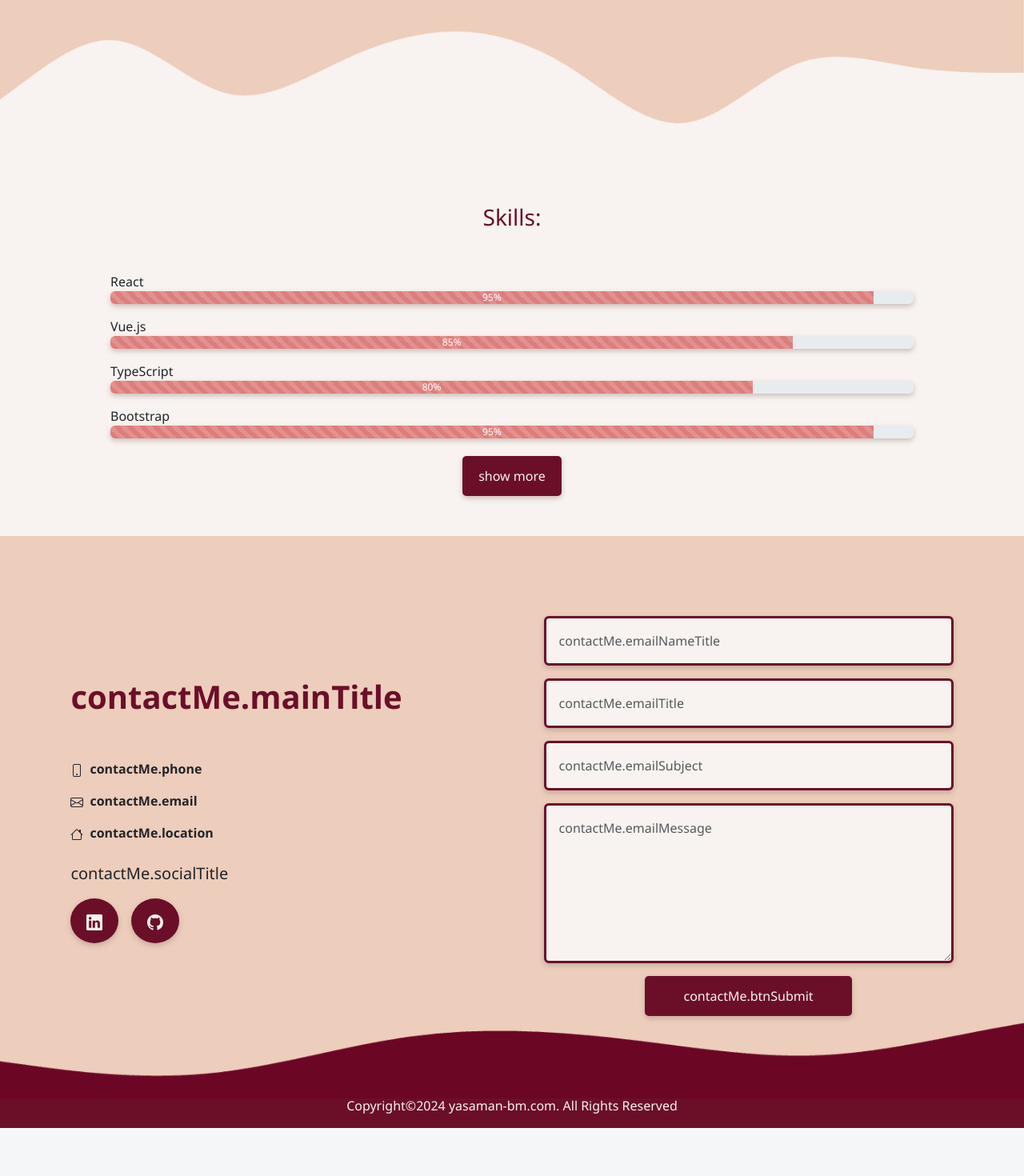
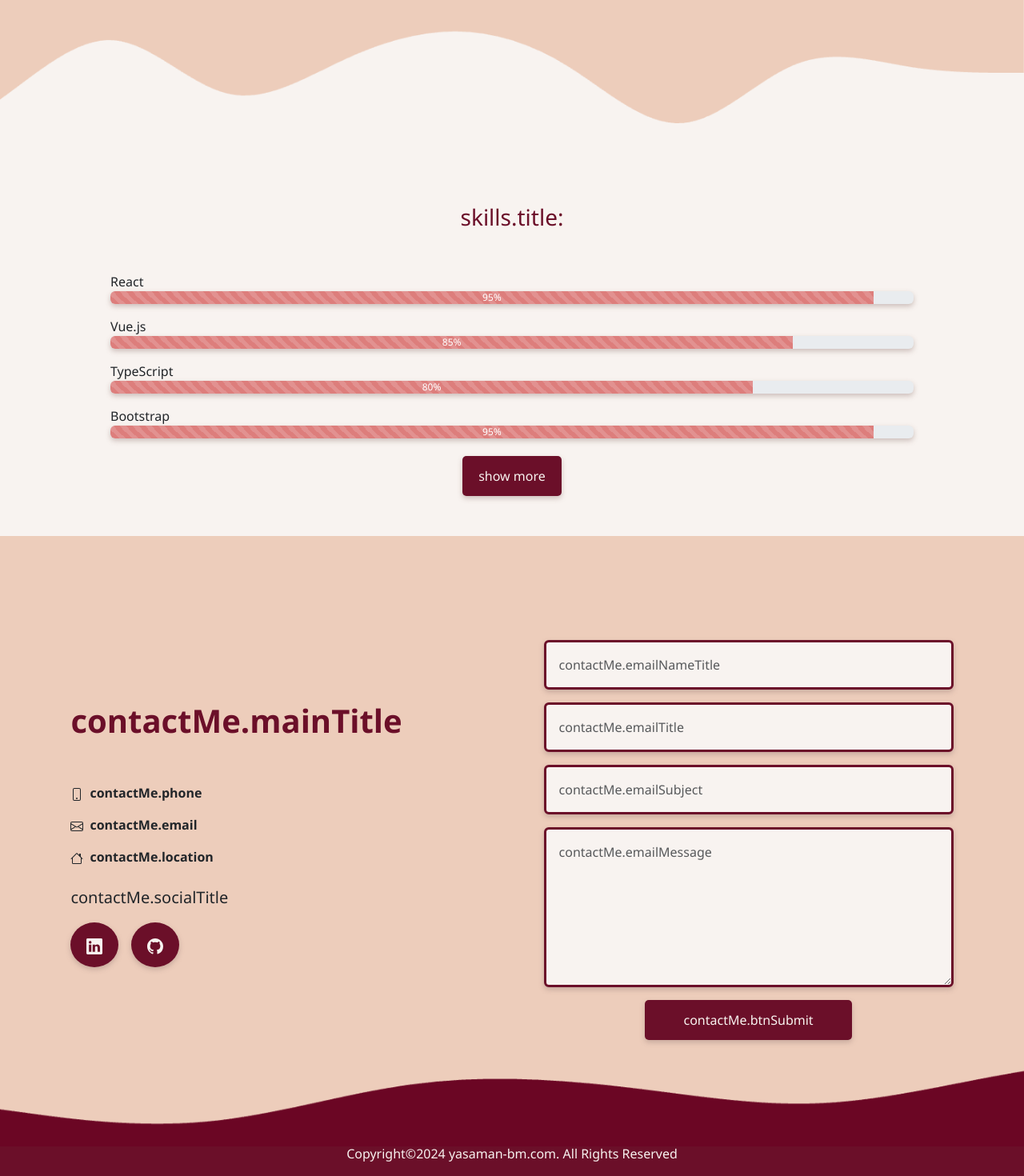
Before and after one commit to Yasaman-Behnam-Malekzadeh/portfolio, a React (Create React App) app: page / in a window 1280 px wide. Shown: the part 2831-4301 px from the top of the page at 80% size. Before the commit the page ends 4241 px from the top, so only its background shows below. Built offline with nearby package versions, Linux system fonts and the light colour scheme; no server answers.

Commit message:
revamp some details

```diff
--- a/public/locales/en/translation.json
+++ b/public/locales/en/translation.json
@@ -26,7 +26,7 @@
     "btnSubmit": "Submit"
   },
   "skills": {
-    "title": "skills"
+    "title": "Skills"
   },
   "experienceEducation": "experiences/education",
   "experiences": {
--- a/src/components/sections/skills.js
+++ b/src/components/sections/skills.js
@@ -1,12 +1,14 @@
 import { useState } from "react";
 import skills from "../../data/skills.json";
+import { useTranslation } from "react-i18next";
 
 function Skills() {
   const [showMore, setShowMore] = useState(true);
+  const { t } = useTranslation("skills");
 
   return (
     <div id="skills" className="skills">
-      <div className="skills__title fs-3 mb-5">Skills:</div>
+      <div className="skills__title fs-3 mb-5">{t("skills.title")}:</div>
       <div
         className="skills__items"
         style={{
--- a/src/css/output.css
+++ b/src/css/output.css
@@ -322,7 +322,7 @@
   justify-content: space-around;
   align-items: center;
   background-color: #edcdbb;
-  padding: 100px 0;
+  padding: 130px 0;
 }
 @media (max-width: 1200px) {
   .contact-me {
--- a/src/styles/contactMe.scss
+++ b/src/styles/contactMe.scss
@@ -4,7 +4,7 @@
   position: relative;
   @include flex-around;
   background-color: $medium-cream;
-  padding: 100px 0;
+  padding: 130px 0;
   @media (max-width: 1200px) {
     flex-direction: column;
   }
```
